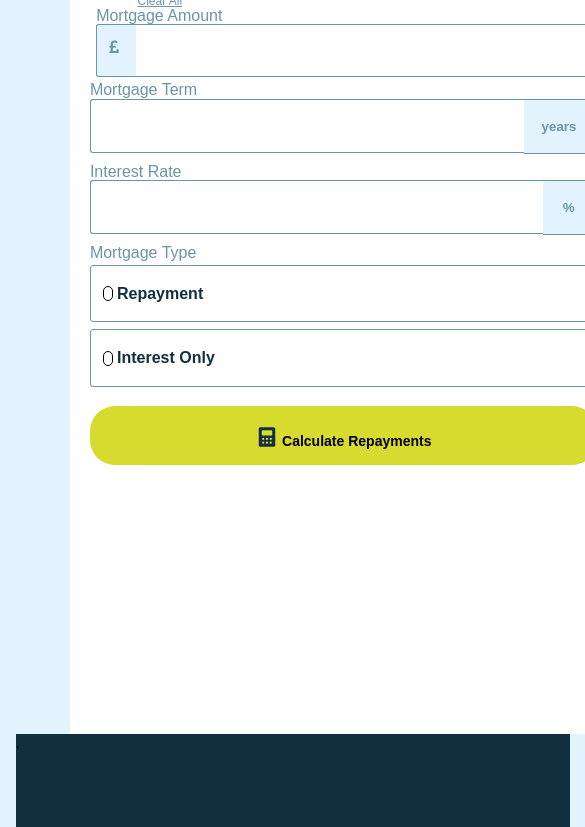
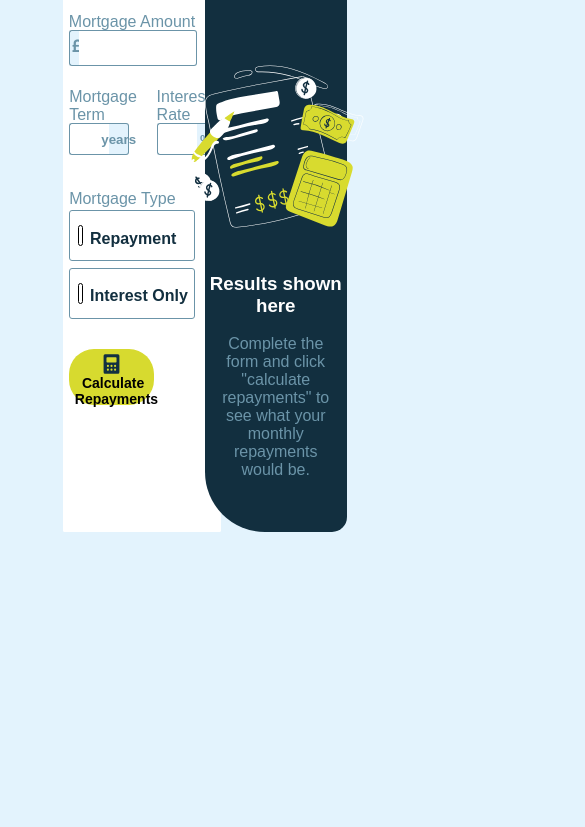
Before and after one commit to Q-A-S-I-M/mortgage-calculator.github.io, a plain HTML site: page index.html in a window 390 px wide. Shown: the part 202-1029 px from the top of the page, 585 px wide, since content can reach past the window. After the commit the page ends 844 px from the top, so only its background shows below. Drawn offline with Linux system fonts and the light colour scheme.

Commit message:
Update index.html

```diff
--- a/index.html
+++ b/index.html
@@ -4,8 +4,8 @@
     <meta charset="UTF-8">
     <meta name="viewport" content="width=device-width, initial-scale=1.0">
     <link rel="stylesheet" href="desktop.css">
-    <link rel="stylesheet" href="mobile.css" >
-    <link rel="stylesheet" href="tablet.css" >
+    <!--<link rel="stylesheet" href="mobile.css" >
+    <link rel="stylesheet" href="tablet.css" >-->
     <link rel="stylesheet" href="https://cdnjs.cloudflare.com/ajax/libs/font-awesome/4.7.0/css/font-awesome.min.css">
     <title>Mortgage Calculator</title>
 </head>
```
